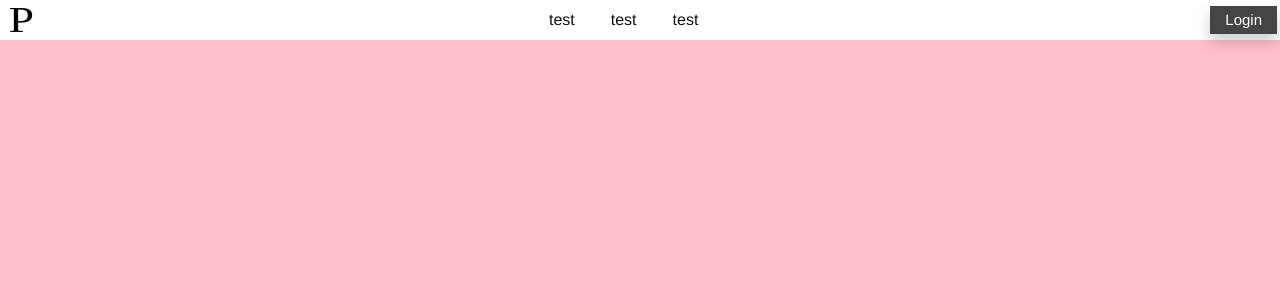
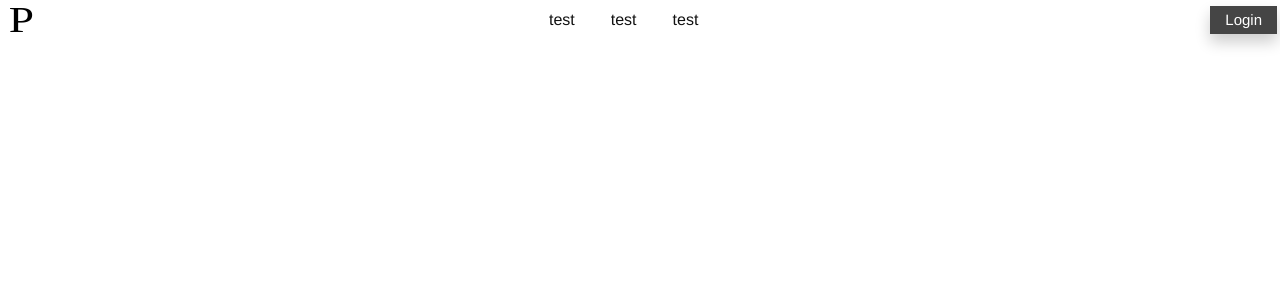
Before and after one commit to daniel1yuan/Persist, a Django app: page / in a window 1280 px wide. Shown: the top 300 px of the page. Run offline with Django 3.2, Linux system fonts and the light colour scheme; parts of the project's set-up code (start-up, migrations or seed data) failed here and were passed over; some libraries are stand-ins or nearby versions.

Commit message:
Removing temp code from master

```diff
--- a/Persist/webapp/static/webapp/css/header.css
+++ b/Persist/webapp/static/webapp/css/header.css
@@ -1,7 +1,3 @@
-body{
-  background-color: pink;
-}
-
 .header-container{
   display: flex;
   min-width: 100%;
```
